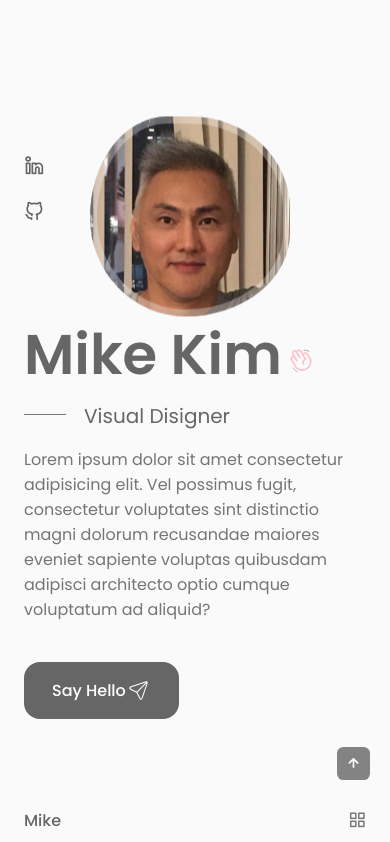
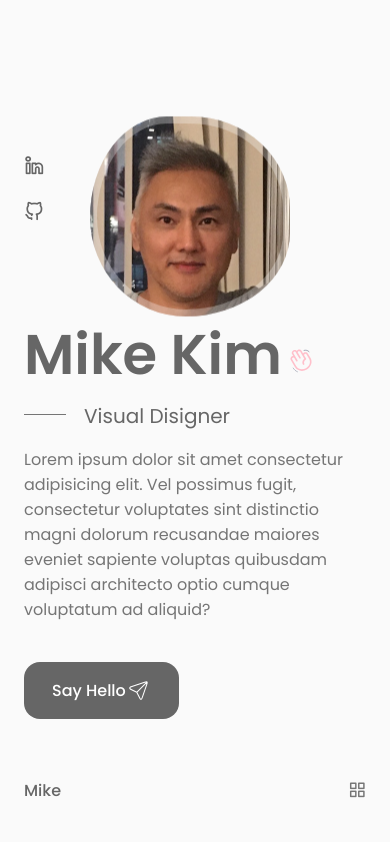
Before and after one commit to mikekim-fullstack/portfolio-mikekim, a React (Create React App) app: page / in a window 390 px wide. Shown: the top 842 px of the page. Built offline with nearby package versions, Linux system fonts and the light colour scheme.

Commit message:
Header is changed

```diff
--- a/src/components/header/Header.css
+++ b/src/components/header/Header.css
@@ -1,10 +1,20 @@
-.header {
+.header-nav {
     width: 100%;
+    padding: 30px 0;
+    /* padding: 18px 0; */
     position: fixed;
     top: 0;
     left: 0;
     z-index: var(--z-fixed);
     background-color: var(--body-color);
+    transition: 0.32s ease-in-out;
+
+    /* background: linear-gradient(180deg, rgba(0, 0, 0, 1), rgba(0, 0, 0, 0.8)); */
+}
+
+.header-nav.scrolled {
+    padding: 18px 0;
+    background: linear-gradient(180deg, rgba(176, 176, 176, 1), rgba(176, 176, 176, 0.8));
 }
 
 .nav {
@@ -54,7 +64,7 @@
 
 /* For Medium Devices */
 @media screen and (max-width:768px) {
-    .header {
+    .header-nav {
         top: initial;
         bottom: 0;
     }
--- a/src/components/header/Header.js
+++ b/src/components/header/Header.js
@@ -48,9 +48,20 @@ const Header = () => {
     ]
     const [activeLink, setActiveLine] = useState(1)
     const [toggleShowMenu, setToggleShowMenu] = useState(false);
+    const [scrolledTop, setScrolledTop] = useState(false)
+    useEffect(() => {
+        const headNav = document.querySelector('.header-nav')
+        const scrollEvent = () => {
+            let scrolled = (window.scrollY > 50) ? true : false
+            setScrolledTop(scrolled)
+
+        }
+        window.addEventListener('scroll', scrollEvent)
+        return () => window.removeEventListener('scroll', scrollEvent)
+    }, [])
     return (
-        <header className='header'>
-            <nav className="nav container">
+        <header className={`header-nav ${scrolledTop ? 'scrolled' : ''}`}>
+            <nav className={`nav container`}>
                 <a href="index.html" className="nav-logo">Mike</a>
                 <div className={`nav-menu ${toggleShowMenu ? 'show-menu' : ''}`}>
                     <ul className="nav-list grid">
```
